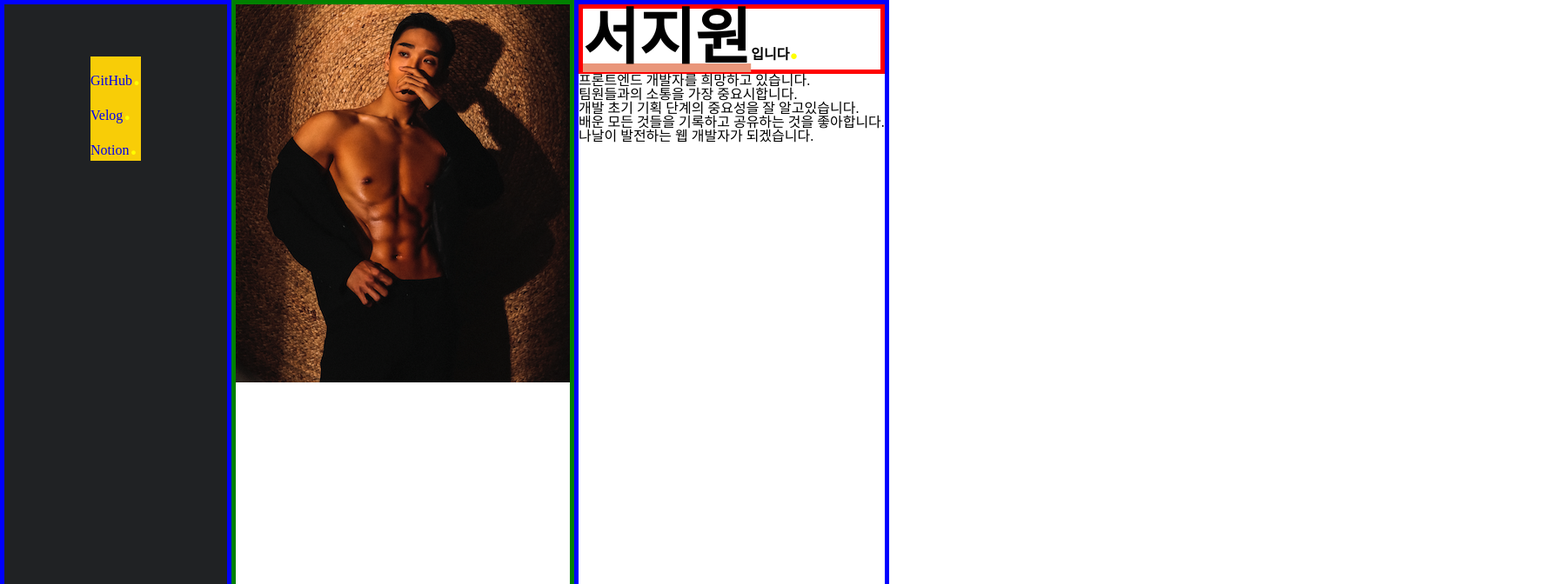
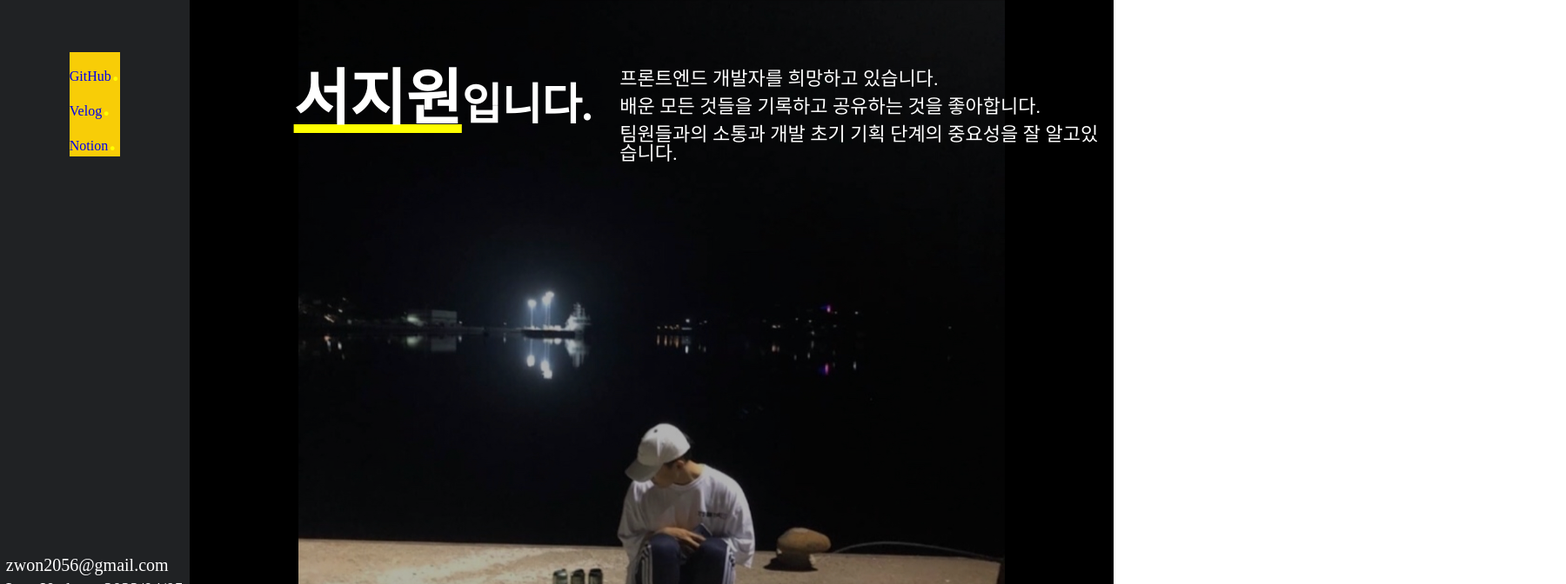
Before and after one commit to jwseo4074/PRpage, a React (Create React App) app in the folder myapp/: page / in a window 1280 px wide. Shown: the top 672 px of the page at 87% size, 1800 px wide, since content can reach past the window. Built offline with nearby package versions, Linux system fonts and the light colour scheme.

Commit message:
Complete Page1

```diff
--- a/myapp/src/App.css
+++ b/myapp/src/App.css
@@ -75,6 +75,10 @@ html {
 	height: 100%;
 	scroll-behavior: smooth;
 	font-family: "NEXON Lv2 Gothic";
+	/* overflow-x: hidden; */
+}
+html {
+	margin-right: -400px;
 }
 * {
 	box-sizing: content-box;
--- a/myapp/src/App.js
+++ b/myapp/src/App.js
@@ -1,5 +1,4 @@
 import "./App.css";
-import Header from "./page/Header"
 import Page1 from "./page/Page1";
 import Page2 from "./page/Page2";
 import Page3 from "./page/Page3";
@@ -8,7 +7,6 @@ import Page4 from "./page/Page4";
 function App() {
 	return (
 		<>
-			<Header></Header>
 			<Page1></Page1>
 			<Page2></Page2>
 			<Page3></Page3>
--- a/myapp/src/page/Header.js
+++ /dev/null
@@ -1,37 +0,0 @@
-import '../style/Header.css';
-
-function Header() {
-
-  function hamburgerToggle() {
-    // const sidebarBtn = document.querySelector(".header-hbg-btn");
-    // const sidebarBox = document.querySelector(".mobiel-header-bottom-box");
-    // sidebarBox.classList.toggle('hamburger_active');
-    // sidebarBtn.classList.toggle('active');
-    console.log("Toggle");
-  }
-
-  return (
-    <>
-      <div className="headerForm">
-          <div className="headerLeftBox">
-          </div>
-
-          <div className="headerCenterBox">
-          </div>
-
-          <div onClick={() => hamburgerToggle()} className="headerRightBox">
-            <div className="headerRightBoxButton">
-                <div className="headerRightBoxButtonTop"></div>
-                <div className="headerRightBoxButtonMiddle"></div>
-                <div className="headerRightBoxButtonBottom"></div>
-            </div>
-          </div>
-      </div>
-    </>
-  );
-};
-
-
-
-
-export default Header;
--- a/myapp/src/page/Page1.js
+++ b/myapp/src/page/Page1.js
@@ -1,5 +1,4 @@
 import "../style/page1.css";
-import "../style/Header.css";
 
 import seojiwon_body1 from "../img/seojiwon_body1.jpeg";
 import seojiwon_body2 from "../img/seojiwon_body2.jpeg";
@@ -33,40 +32,32 @@ function Page1() {
                         <p className="categoryBottomBoxBottomTag">Last Update : 2022/04/05 </p>
                     </div>
                 </aside>
+                <div className="mainForm">
                     <div className="left_box">
-                    <img className="seojiwon_body2_test" src={seojiwon_body2_test} />
-
+                        {/* <img className="seojiwon_body2_test" src={seojiwon_body2_test} /> */}
                     </div>
                      <div className="right_box">
                         <div className ="right_box_h1_box">
-                        <h1 className="delay_1">
+                            <h1 className="commentInRightBox delay_1">
                                 <span className="name_in_h1">서지원</span>
-                            입니다
-                            <span className="point_in_h1">.</span>
+                                입니다.
                             </h1>
                         </div>
 
                         <div className ="right_box_p_box">
-                        <p className="delay_2">
+                            <p className="commentInRightBox delay_2">
                                 프론트엔드 개발자를 희망하고 있습니다
                                 <span className="point_in_p">.</span>
                             </p>
-                        <p className="delay_3">
-                            팀원들과의 소통을 가장 중요시합니다
-                            <span className="point_in_p">.</span>
-                        </p>
-                        <p className="delay_4">
-                            개발 초기 기획 단계의 중요성을 잘 알고있습니다
-                            <span className="point_in_p">.</span>
-                        </p>
-                        <p className="delay_5">
+                            <p className="commentInRightBox delay_3">
                             배운 모든 것들을 기록하고 공유하는 것을 좋아합니다
                                 <span className="point_in_p">.</span>
                             </p>
-                        <p className="delay_6">
-                            나날이 발전하는 웹 개발자가 되겠습니다
+                            <p className="commentInRightBox delay_4">
+                                팀원들과의 소통과 개발 초기 기획 단계의 중요성을 잘 알고있습니다
                                 <span className="point_in_p">.</span>
                             </p>
+                        </div>
                     </div>
                 </div>
                 </section>
--- a/myapp/src/page/Page4.js
+++ b/myapp/src/page/Page4.js
@@ -19,7 +19,7 @@ function Page4() {
 
                 <div className="big_box">
                     <div className="Fourth_page_First_box">
-                        <img src={seojiwon_body1}></img>
+                        {/* <img src={seojiwon_body1}></img> */}
                     </div>
 
                     <div className="Fourth_page_Second_box">
--- a/myapp/src/style/Header.css
+++ /dev/null
@@ -1,37 +0,0 @@
-.navBar {
-    display: none;
-}
-
-@media all and (max-width : 768px) {
-    .headerForm{
-        display: flex;
-        flex-direction: row;
-        height: 50px;
-        justify-content:space-between;
-        /* border: red 5px solid; */
-        background-color: rgb(32, 34, 36);
-    }
-    .headerLeftBox {
-        /* border: black 3px solid; */
-        display: flex;
-    }
-    .headerRightBox {
-        display: flex;
-        flex-direction: column;
-        /* border: blue 3px solid; */
-        width: 60px;
-    }
-    .headerRightBoxButton {
-        display: block;
-        padding-top: 10px;
-        cursor: pointer;
-    }
-    .headerRightBoxButton div {
-        width: 45px;
-        height: 4px;
-        margin-bottom: 10px;
-        /* margin-right: 10px; */
-        background-color: #a1adad;
-        /* transition: transform 500ms, opacity 500ms, background-color 250ms; */
-    }
-}
--- a/myapp/src/style/page1.css
+++ b/myapp/src/style/page1.css
@@ -10,13 +10,14 @@ max-width를 사용하는 경우
 /* Desktop : 1024~, Tablet : 1023~768, Phone : 480~320 */
 
 /* 토스뱅크에서 기본 웹은 min-width : 640 으로 두고 모바일은 설정 x  */
-@media all and (min-width : 768px) {
+@media all and (min-width : 820px) {
 	/* section1 */
 	.section1 {
 		display: flex;
+		flex-direction: row;
 		width : 100vw;
 		height: 100vh;
-		position: relative;
+		/* position: relative; */
 		/* background: url("../img/background_1.jpeg"); */
 		/* background-size: 100vw 100vh; */
 		/* z-index: 1; */
@@ -25,15 +26,16 @@ max-width를 사용하는 경우
 	}
 
 	.category {
-		width: 20vw;
+		width: 17vw;
 		height: 100vh;
 
 		display: flex;
 		flex-direction: column;
 		justify-content: space-between;
 		align-items: center;
-
-		border: 5px blue solid;
+		/* padding-left: 30px; */
+		/* text-align: left; */
+		/* border: 5px blue solid; */
 		background-color: rgb(32, 34, 36);
 	}
 	.categoryUpBox{
@@ -66,7 +68,8 @@ max-width를 사용하는 경우
 		height: 100%;
 		font-size: 45px;
 		text-align: left;
-		padding: 10px;
+		padding: 13px;
+		margin-bottom: 20px;
 		font-weight: bolder;
 
 		 /* "to left" / "to right" - affects initial color */
@@ -77,8 +80,11 @@ max-width를 사용하는 경우
 	}
 
 	.category .categoryBottomBox{
-		border: red 2px solid;
-		/* height: 20vh; */
+		/* border: red 2px solid; */
+		height: 20vh;
+		/* justify-content: center; */
+		/* align-items: center; */
+		text-align: left;
 		/* margin-top: 600px; */
 		/* padding-top: 500px; */
 		/* border: 5px red solid; */
@@ -87,45 +93,98 @@ max-width를 사용하는 경우
 	.category .categoryBottomBox p {
 		color: white;
 		/* font-weight: bolder; */
-		/* font-size: 2rem; */
+		margin-bottom: 8px;
+		/* font-size: 20px; */
+	}
+	.categoryBottomBoxUpTag {
+		font-size: 20px;
+	}
+	.categoryBottomBoxBottomTag {
+		font-size: 20px;
+		font-weight: lighter;
+	}
+	.mainForm {
+		position: relative;
+
+		width: 83vw;
+		display: flex;
+		flex-direction: row;
+		/* border: 10px red solid; */
+		/* background-image: url("../img/mainBackground.jpg"); */
+		/* z-index: 5; */
+		background-color: black;
+		background-repeat: no-repeat;
+		background-size: contain;
+		background-position: center;
+		/* opacity: 0.5; */
+	}
+	.mainForm::before{
+		content: "";
+		background-image: url('../img/mainBackground.jpg');
+		background-repeat: no-repeat;
+		background-size: contain;
+		background-position: center;
+		/* background-size: cover; */
+		position: absolute;
+		top: 0px;
+		right: 0px;
+		bottom: 0px;
+		left: 0px;
+		opacity: 0.7;
 	}
 
-	.left_box {
+	/* .left_box {
+		display: flex;
+		flex-direction: column; */
 		/* width: 35%; */
-		border: 5px green solid;
+		/* border: 5px green solid; */
 		/* height: 100%; */
-	}
+		/* align-items: center;
+		justify-content: center;
+		text-align: center; */
+		/* background-color: black; */
+	/* } */
 
-	.seojiwon_body2_test {
-		/* width: 70%; */
+	/* .seojiwon_body2_test { */
+		/* width: 90%; */
 		/* height: 70%; */
-		/* width: 450px; */
+		/* width: ; */
+		/* padding:40px;
+		max-width: 100%;
+		min-width: 20%;
+		height: auto; */
 		/* max-width: 200px; */
-		/* min-width: 100px; */
-		/* height: 150px; */
+		/* min-width: 50px; */
+		/* height: 10px; */
 		/* object-fit: cover; */
 		/* padding: 140px 0px 0px 120px; */
 		/* 시계방향, 상 우 하 좌  */
-	}
+	/* } */
 
 	.right_box {
-		border: 5px blue solid;
-
-		/* display: flex; */
-		/* flex-direction: column; */
-		/* width: 45%; */
+		/* border: 5px blue solid; */
+		z-index: 1;
+		display: flex;
+		flex-direction: row;
+		/* justify-content: center; */
+		/* align-items: center; */
+		width: 83vw;
 		/* padding-left: 20px; */
 		/* height: 100%; */
 		/* justify-content: center; */
 	}
 
 	.right_box_h1_box{
-		border: 5px red solid;
+		/* border: 5px red solid; */
 
-		/* width: 40%;  */
+		width: 33vw;
+		/* border: yellow 10px solid; */
 		/* height: 10%; */
 		/* margin-top: 5%; */
-		/* margin-bottom: 5%; */
+		padding-left: 120px;
+		padding-top: 80px;
+		/* padding-top: 100px; */
+		/* padding-bottom: 50px; */
 		/* margin-left: 5%; */
 		/* padding : 150px 50px 0px 0px;  */
 		/* margin : 170px 50px 20px 100px; */
@@ -134,12 +193,15 @@ max-width를 사용하는 경우
 	.right_box_h1_box h1{
 		/* color: white; */
 		font-weight: bolder;
+		font-size: 50px;
 		/* font-size: 2.5vw; */
 	}
 	.name_in_h1 {
 		font-size: 70px;
-		text-decoration: underline darksalmon solid 10px;
-		/* margin: 0; */
+		text-decoration: underline yellow solid 10px;
+	}
+	.commentInRightBox {
+		color: white;
 	}
 	.point_in_h1 {
 		color: yellow;
@@ -149,15 +211,23 @@ max-width를 사용하는 경우
 
 	.right_box_p_box {
 		display: flex;
+		width: 50vw;
 		flex-direction:column;
+		/* padding-left: 600px; */
+		padding-top: 80px;
+		/* padding-left: 550px; */
+		text-align: left;
+		justify-content:flex-start;
+		/* align-items: center; */
 		/* width: 70%; */
 		/* margin : 0px 0px 0px 100px; */
 		/* height: 40%; */
+		/* border: red solid 5px; */
 	}
 	.right_box_p_box p {
 		/* color: white; */
-		/* font-size: 23px; */
-		/* margin : 0px; */
+		font-size: 22px;
+		margin-bottom: 10px;
 		/* padding : 0px; */
 		/* font-style: normal; */
 		/* font-weight: normal; */
--- a/myapp/src/style/page4.css
+++ b/myapp/src/style/page4.css
@@ -1,12 +1,10 @@
-/* section4 */
+
 .section4 {
-	/* width: 100%;
-	height: 100%; */
-	width: 1800px;
-	height: 990px;
-	/* background: no-repeat center/100% url("../img/background_4.jpeg"); */
+    /* width: 1800px; */
+    /* height: 990px; */
     display: flex;
     flex-direction: column;
+	background-color: gray;
 }
 .section4 h1 {
     margin-left: 150px;
@@ -42,7 +40,6 @@
     height: 70%;
 }
 
-/* Fourth page content */
 
 .hover_event {
     width: 100%;
```
Also changed, not shown: myapp/src/img/mainBackground.jpg (added), myapp/src/img/mainBackground1.jpg (added). Lines whose indentation alone changed are shown as unchanged.
